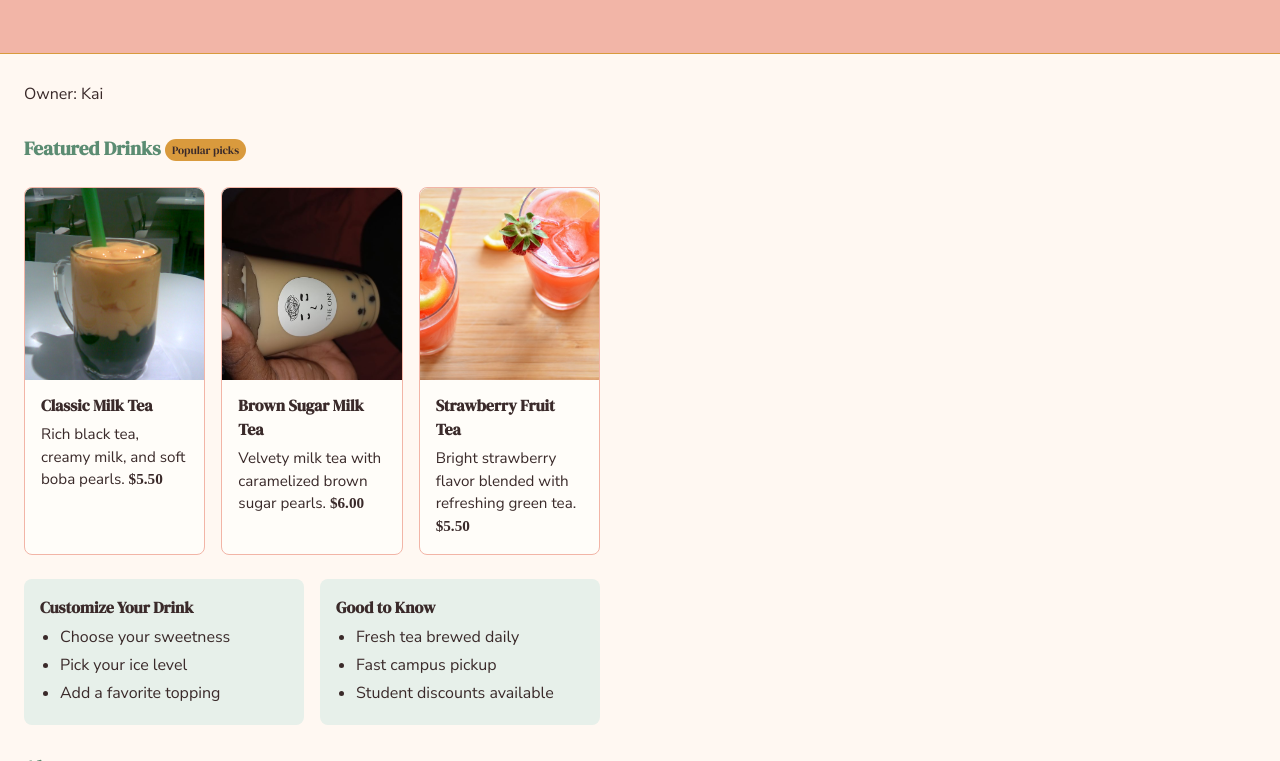
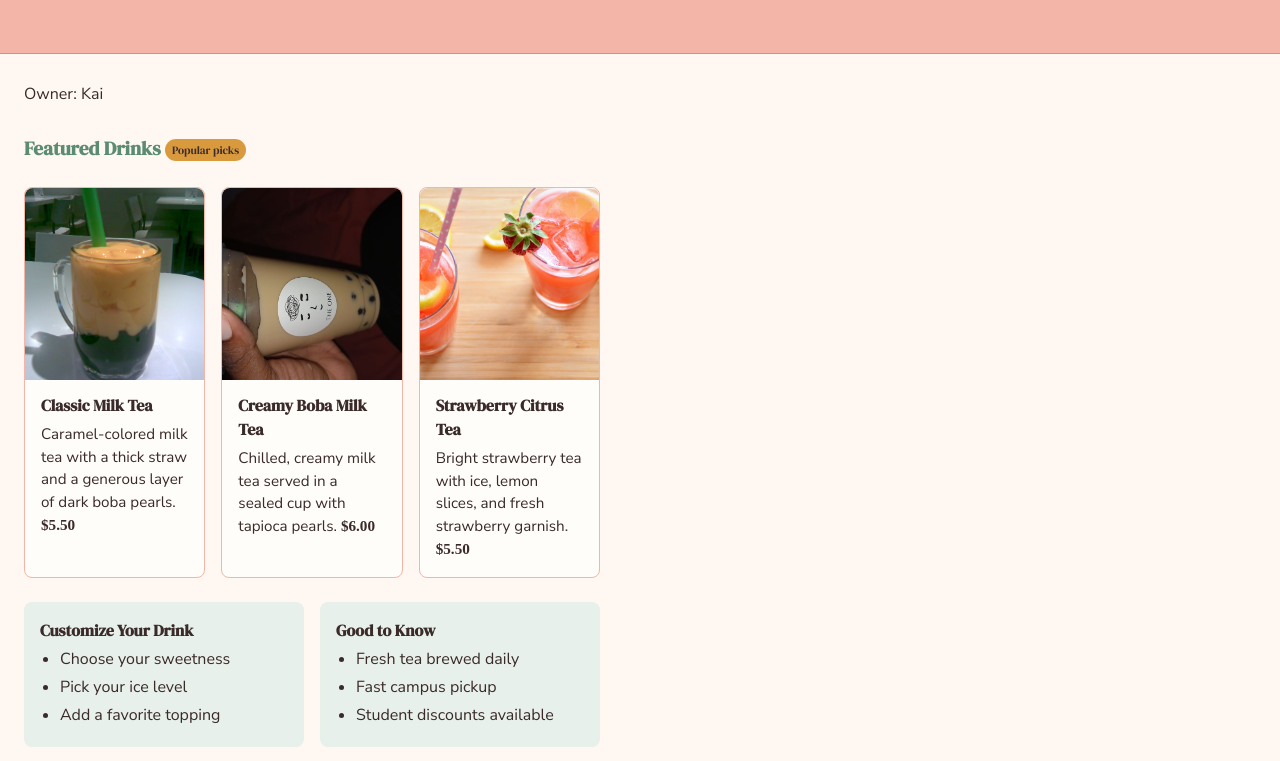
Before and after one commit to Ethanzboss/pearl-street-boba, a plain HTML site: page index.html in a window 1280 px wide. Shown: the part 460-1221 px from the top of the page. Drawn offline with nearby package versions, Linux system fonts and the light colour scheme; a web font is replaced by a local one.

Commit message:
Match drink card descriptions to images

```diff
--- a/index.html
+++ b/index.html
@@ -309,17 +309,17 @@
       <article class="drink-card">
         <img src="images/milk-tea.jpg" alt="Classic milk tea with boba">
         <h3>Classic Milk Tea</h3>
-        <p>Rich black tea, creamy milk, and soft boba pearls. <span class="price">$5.50</span></p>
+        <p>Caramel-colored milk tea with a thick straw and a generous layer of dark boba pearls. <span class="price">$5.50</span></p>
       </article>
       <article class="drink-card">
         <img src="images/brown-sugar.jpg" alt="Brown sugar milk tea">
-        <h3>Brown Sugar Milk Tea</h3>
-        <p>Velvety milk tea with caramelized brown sugar pearls. <span class="price">$6.00</span></p>
+        <h3>Creamy Boba Milk Tea</h3>
+        <p>Chilled, creamy milk tea served in a sealed cup with tapioca pearls. <span class="price">$6.00</span></p>
       </article>
       <article class="drink-card">
         <img src="images/strawberry.jpg" alt="Strawberry fruit tea">
-        <h3>Strawberry Fruit Tea</h3>
-        <p>Bright strawberry flavor blended with refreshing green tea. <span class="price">$5.50</span></p>
+        <h3>Strawberry Citrus Tea</h3>
+        <p>Bright strawberry tea with ice, lemon slices, and fresh strawberry garnish. <span class="price">$5.50</span></p>
       </article>
     </div>
   </section>
```
